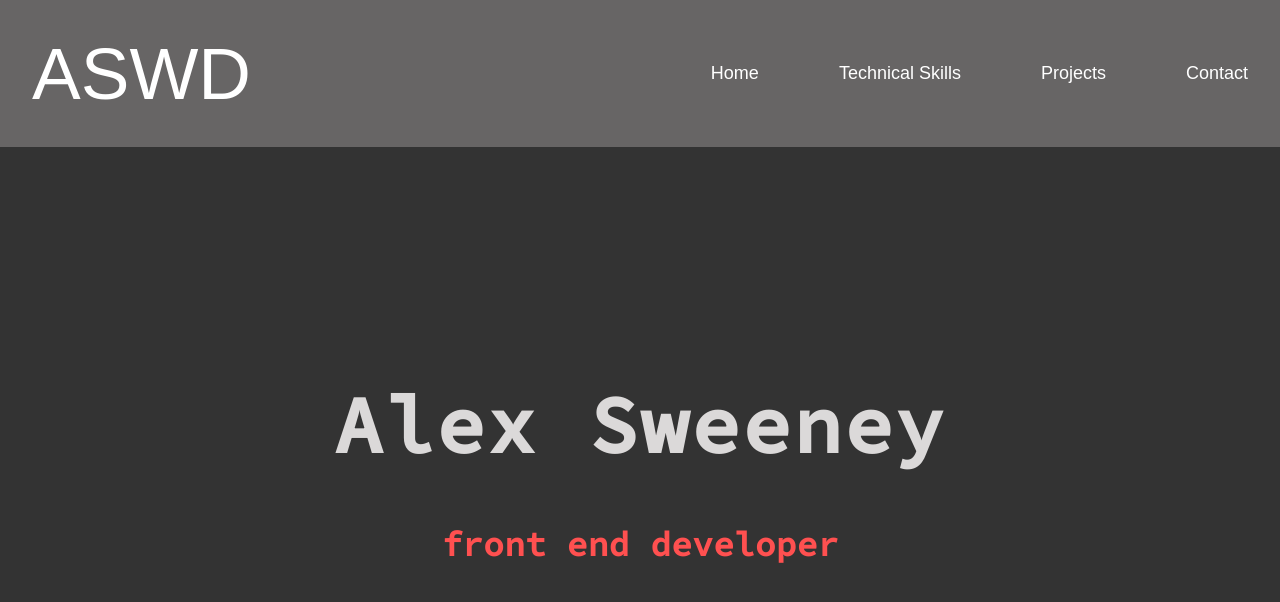
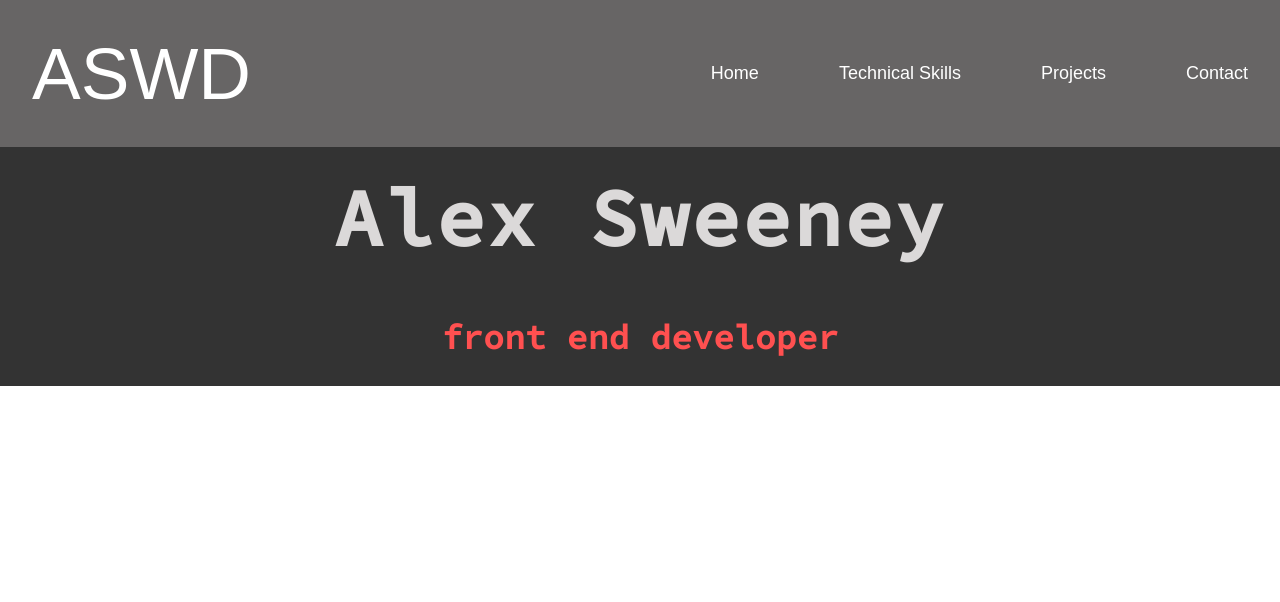
Before and after one commit to AlexSweeney/portfolio-site, a React (Create React App) app: page / in a window 1280 px wide. Shown: the top 602 px of the page. Built offline with nearby package versions, Linux system fonts and the light colour scheme; a web font is replaced by a local one.

Commit message:
fix - take up 100% height

```diff
--- a/src/App.jsx
+++ b/src/App.jsx
@@ -18,7 +18,7 @@ export default function App() {
   const [showBurgerMenu, setShowBurgerMenu] = useState(false);
 
   const appStyle = {
-    height: '100vh',
+    minHeight: '100vh',
     minWidth: '530px',
     display: 'flex',
     flexDirection: 'column',
--- a/src/components/OptionsBar/OptionsBar.jsx
+++ b/src/components/OptionsBar/OptionsBar.jsx
@@ -16,7 +16,7 @@ export default function OptionsBar({
   const optionsBarStyle = {
     display: 'flex',
     flexDirection: 'column',
-    height: desktopMatch ? '100%' : '',
+    // height: desktopMatch ? '100%' : '',
     ...style,
   };
 
--- a/src/pages/TechnicalSkills/TechnicalSkills.jsx
+++ b/src/pages/TechnicalSkills/TechnicalSkills.jsx
@@ -24,6 +24,7 @@ export default function TechnicalSkills({data}) {
     justifyContent:  desktopMatch ? 'space-between' : 'space-evenly',
     flexDirection: desktopMatch ? '' : 'column',
     background: colors.background.darker,
+    flexGrow: '1',
   };
 
   const subjectsBarStyle = {
```
Also changed, not shown: 1 other file (tests, documents, lock files or other folders).
